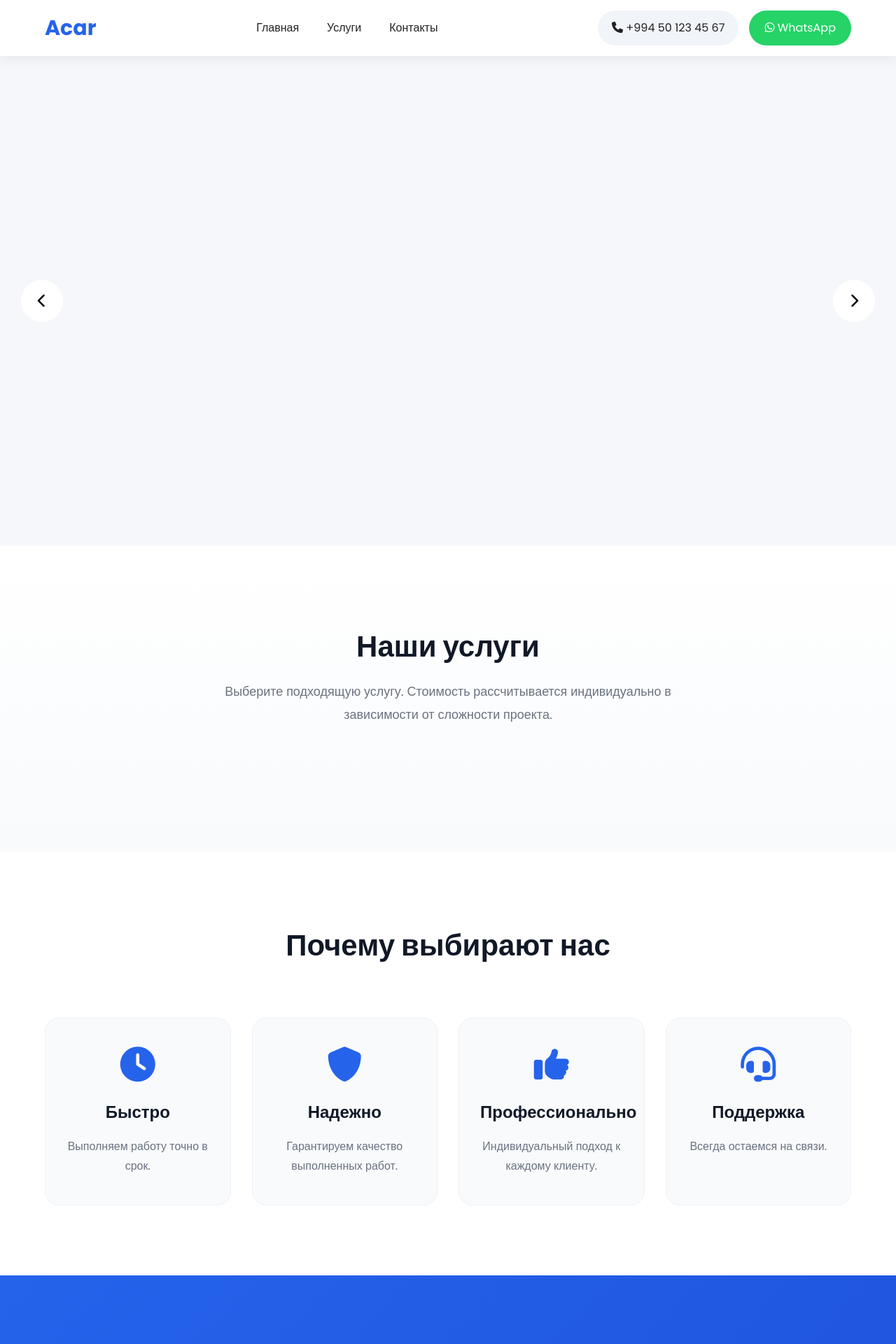
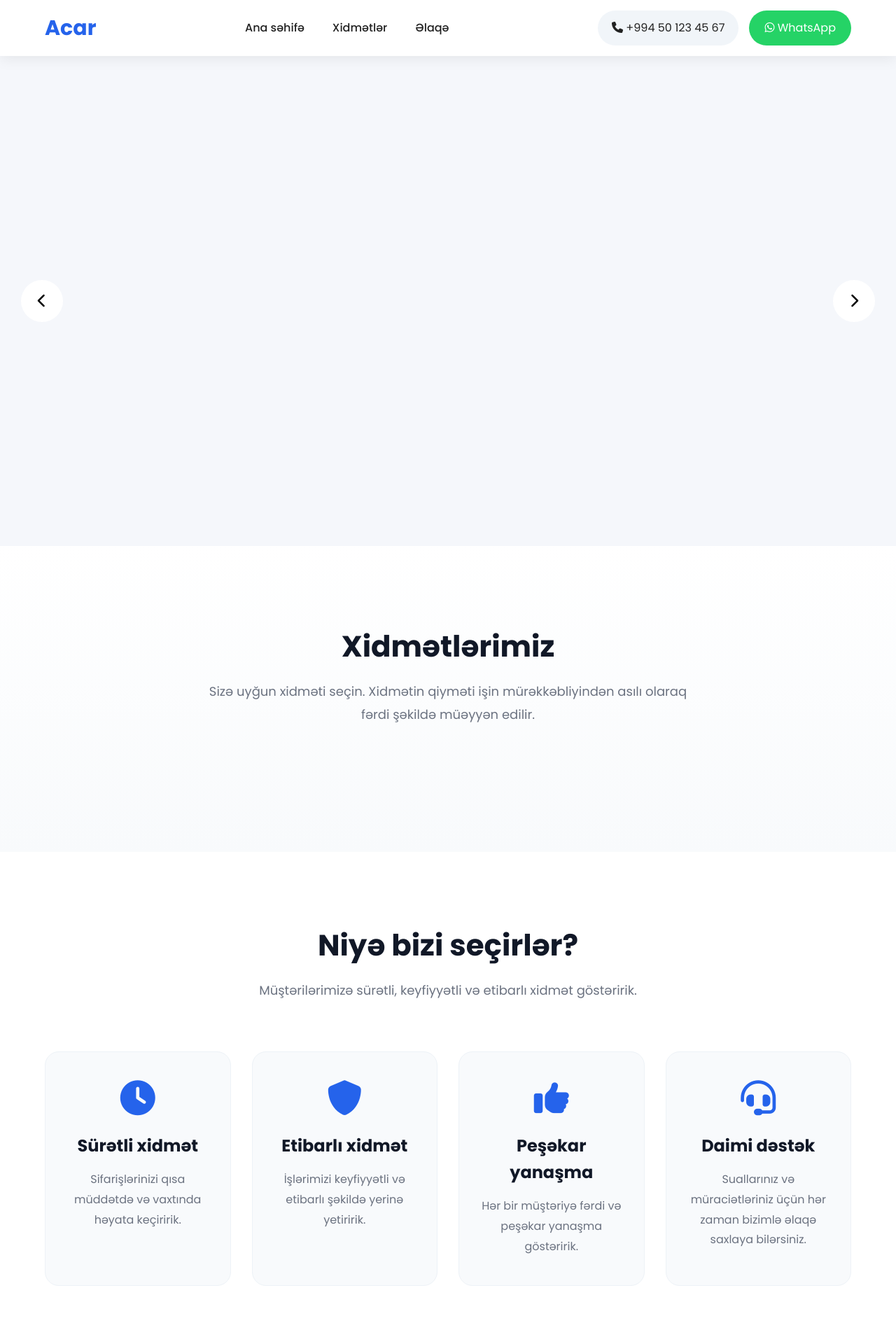
Before and after one commit to Johan-glitch-c/Acar, a Django app: page / in a window 1280 px wide. Shown: the top 1920 px of the page at 70% size. Run offline with Django 5.2, Linux system fonts and the light colour scheme; data that the repository does not hold is empty.

Commit message:
translating to azerbaijani

```diff
--- a/acar_root/urls.py
+++ b/acar_root/urls.py
@@ -23,5 +23,13 @@ urlpatterns = [
     path('admin/', admin.site.urls),
     path('', index, name='index'),
     path('thanks/', thanks, name='thanks'),
-    path('404/', page_404, name='404'),
-] + static(settings.MEDIA_URL, document_root=settings.MEDIA_ROOT)
+]
+
+if settings.DEBUG:
+    urlpatterns += static(
+        settings.MEDIA_URL,
+        document_root=settings.MEDIA_ROOT
+    )
+
+
+handler404 = 'crm.views.page_404'
--- a/crm/templates/base.html
+++ b/crm/templates/base.html
@@ -7,7 +7,7 @@
 <head>
     <meta charset="UTF-8">
     <meta name="viewport" content="width=device-width, initial-scale=1.0">
-    <title>Название компании</title>
+    <title>Acar</title>
 
     <link rel="stylesheet" href="{%static 'css/style.css'%}">
 
@@ -33,12 +33,11 @@
             <nav>
 
                 <ul>
+                    <li><a href="#home">Ana səhifə</a></li>
 
-                    <li><a href="#home">Главная</a></li>
+                    <li><a href="#services">Xidmətlər</a></li>
 
-                    <li><a href="#services">Услуги</a></li>
-
-                    <li><a href="#contact">Контакты</a></li>
+                    <li><a href="#contact">Əlaqə</a></li>
 
                 </ul>
 
--- a/crm/templates/index.html
+++ b/crm/templates/index.html
@@ -3,17 +3,15 @@
 {% load static %}
 
 
+{% block content %}
 
-{% block content %}
-{%include 'carusel.html'%}
-<!-- ========================= -->
-<!-- УСЛУГИ -->
-<!-- ========================= -->
+{% include 'carusel.html' %}
 
-{%include 'services.html'%}
+{% include 'services.html' %}
+
 
 <!-- ========================= -->
-<!-- ПРЕИМУЩЕСТВА -->
+<!-- ÜSTÜNLÜKLƏRİMİZ -->
 <!-- ========================= -->
 
 <section class="advantages">
@@ -22,7 +20,11 @@
 
         <div class="section-title">
 
-            <h2>Почему выбирают нас</h2>
+            <h2>Niyə bizi seçirlər?</h2>
+
+            <p>
+                Müştərilərimizə sürətli, keyfiyyətli və etibarlı xidmət göstəririk.
+            </p>
 
         </div>
 
@@ -32,46 +34,49 @@
 
                 <i class="fa-solid fa-clock"></i>
 
-                <h3>Быстро</h3>
+                <h3>Sürətli xidmət</h3>
 
                 <p>
-                    Выполняем работу точно в срок.
+                    Sifarişlərinizi qısa müddətdə və vaxtında həyata keçiririk.
                 </p>
 
             </div>
+
 
             <div class="advantage">
 
                 <i class="fa-solid fa-shield"></i>
 
-                <h3>Надежно</h3>
+                <h3>Etibarlı xidmət</h3>
 
                 <p>
-                    Гарантируем качество выполненных работ.
+                    İşlərimizi keyfiyyətli və etibarlı şəkildə yerinə yetiririk.
                 </p>
 
             </div>
+
 
             <div class="advantage">
 
                 <i class="fa-solid fa-thumbs-up"></i>
 
-                <h3>Профессионально</h3>
+                <h3>Peşəkar yanaşma</h3>
 
                 <p>
-                    Индивидуальный подход к каждому клиенту.
+                    Hər bir müştəriyə fərdi və peşəkar yanaşma göstəririk.
                 </p>
 
             </div>
+
 
             <div class="advantage">
 
                 <i class="fa-solid fa-headset"></i>
 
-                <h3>Поддержка</h3>
+                <h3>Daimi dəstək</h3>
 
                 <p>
-                    Всегда остаемся на связи.
+                    Suallarınız və müraciətləriniz üçün hər zaman bizimlə əlaqə saxlaya bilərsiniz.
                 </p>
 
             </div>
@@ -82,8 +87,9 @@
 
 </section>
 
+
 <!-- ========================= -->
-<!-- ЗАЯВКА -->
+<!-- ƏLAQƏ / MÜRACİƏT -->
 <!-- ========================= -->
 
 <section id="contact" class="contact">
@@ -92,35 +98,37 @@
 
         <div class="section-title">
 
-            <h2>Оставить заявку</h2>
+            <h2>Müraciət göndərin</h2>
 
             <p>
-                Заполните форму и мы свяжемся с вами в ближайшее время.
+                Formanı doldurun, sizinlə ən qısa zamanda əlaqə saxlayacağıq.
             </p>
 
         </div>
 
+
         <form method="post" class="contact-form">
+
             {% csrf_token %}
 
             {{ form.order_name }}
 
             {{ form.order_phone }}
+
             <small id="phone-error" class="error"></small>
 
             {{ form.order_desc }}
 
+
             <button type="submit">
-                Отправить заявку
+                Müraciət göndər
             </button>
+
         </form>
 
     </div>
 
 </section>
 
-</main>
+
 {% endblock %}
-<!-- ========================= -->
-<!-- FOOTER -->
-<!-- ========================= -->
--- a/crm/templates/services.html
+++ b/crm/templates/services.html
@@ -6,14 +6,12 @@
     <div class="container">
 
         <div class="section-title">
-
-            <h2>Наши услуги</h2>
+            <h2>Xidmətlərimiz</h2>
 
             <p>
-                Выберите подходящую услугу. Стоимость рассчитывается индивидуально в зависимости от сложности
-                проекта.
+                Sizə uyğun xidməti seçin. Xidmətin qiyməti işin mürəkkəbliyindən asılı olaraq fərdi şəkildə müəyyən
+                edilir.
             </p>
-
         </div>
 
         <div class="services-grid">
--- a/crm/views.py
+++ b/crm/views.py
@@ -27,4 +27,4 @@ def thanks(request):
     return render(request, 'thanks.html')
 
 def page_404(request, exception):
-    return render(request, '404.html')
+    return render(request, '404.html', status=404)
```
Also changed, not shown: acar_root/settings.py (+5 -2 lines).
